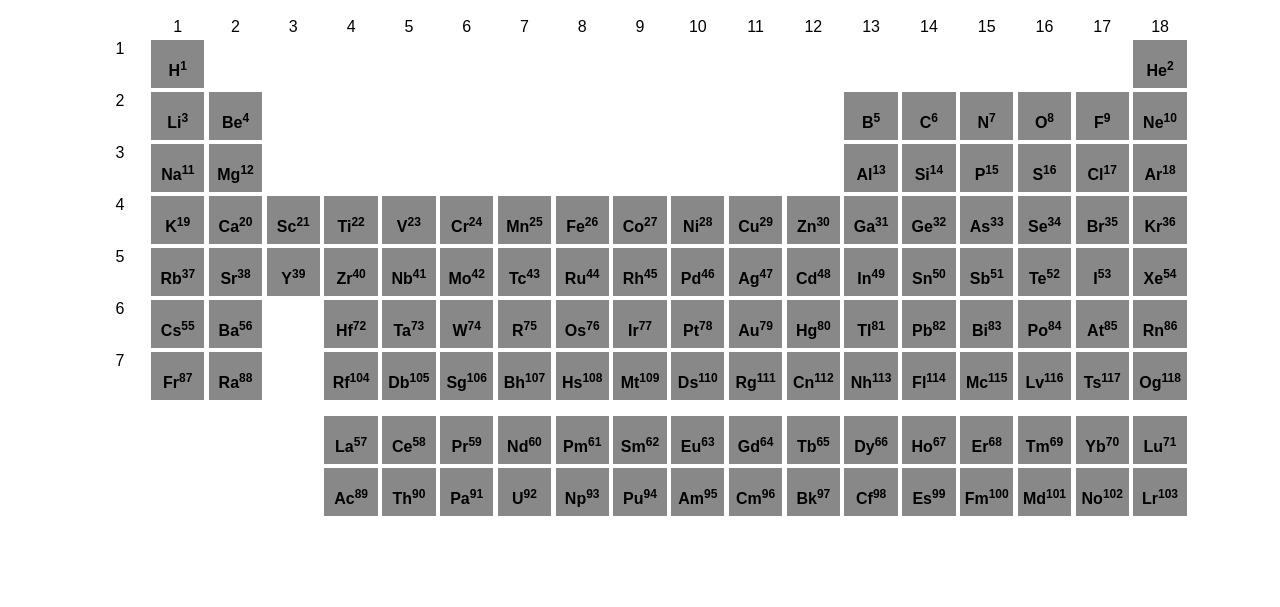
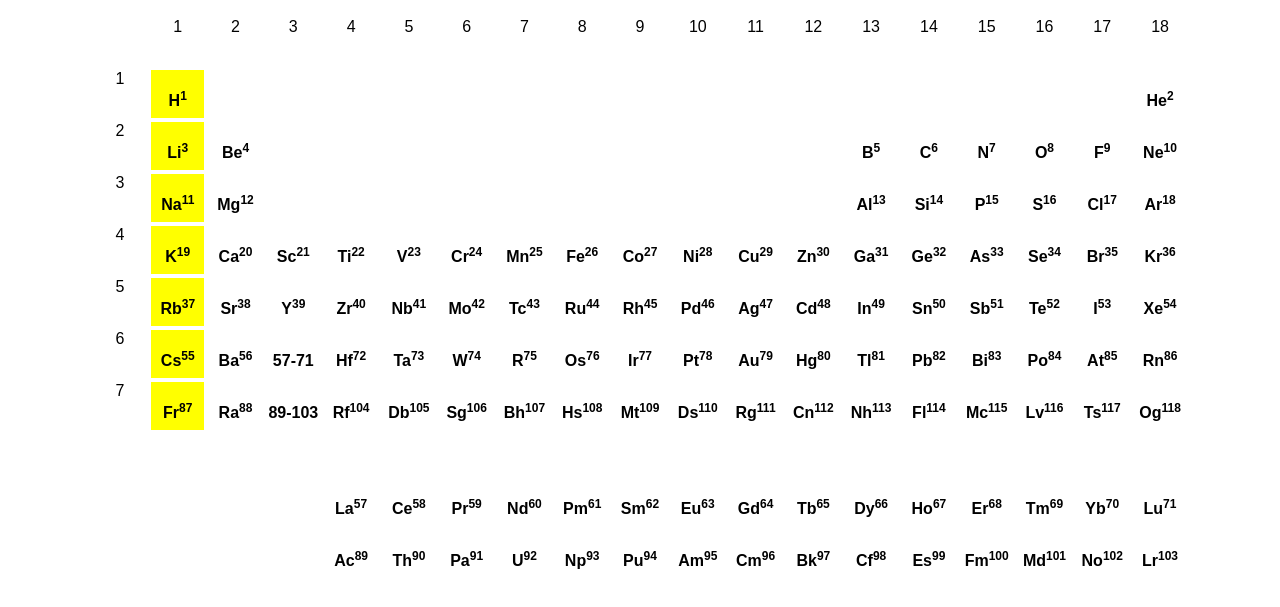
Before and after one commit to leiurus17/pure-periodic-table, a plain HTML site: page index.html in a window 1280 px wide. Shown: the part 73-680 px from the top of the page. Drawn offline with Linux system fonts and the light colour scheme.

Commit message:
Alkali metals color: yellow

```diff
--- a/index.html
+++ b/index.html
@@ -24,14 +24,29 @@
 
 			.grid-unit-bar {
 				height: 3em;
-				background: #888888;
 			}
 			.grid-unit-blank {
-				height: 3em auto;
+				height: 3em;
 				background: #FFFFFF;
 			}
 			.height-em {
 				height: 0.25em;
+			}
+
+			.alkali-metals {
+				background:#ffff00;
+			}
+
+			.alkaline-earth-metals {
+			}
+
+			.lanthanoids {
+			}
+
+			.actinoids {
+			}
+
+			.transition-metals {
 			}
 		</style>
 	</head>
@@ -66,7 +81,7 @@
 
 				<div class = "grid-unit-width pure-u-1">
 				    <div class = "pure-u-1-24">1</div>
-					<div class = "grid-unit-bar pure-u-1-24"><h4>H<sup>1</sup></h4></div>
+					<div class = "grid-unit-bar alkali-metals pure-u-1-24"><h4>H<sup>1</sup></h4></div>
 					<div class = "grid-unit-blank pure-u-1-24"></div>
 					<div class = "grid-unit-blank pure-u-1-24"></div>
 					<div class = "grid-unit-blank pure-u-1-24"></div>
@@ -90,7 +105,7 @@
 
 				<div class = "grid-unit-width pure-u-1">
 				    <div class = "pure-u-1-24">2</div>
-					<div class = "grid-unit-bar pure-u-1-24"><h4>Li<sup>3</sup></h4></div>
+					<div class = "grid-unit-bar alkali-metals pure-u-1-24"><h4>Li<sup>3</sup></h4></div>
 					<div class = "grid-unit-bar pure-u-1-24"><h4>Be<sup>4</sup></h4></div>
 					<div class = "grid-unit-blank pure-u-1-24"></div>
 					<div class = "grid-unit-blank pure-u-1-24"></div>
@@ -113,7 +128,7 @@
 
 				<div class = "grid-unit-width pure-u-1">
 				    <div class = "pure-u-1-24">3</div>
-					<div class = "grid-unit-bar pure-u-1-24"><h4>Na<sup>11</sup></h4></div>
+					<div class = "grid-unit-bar alkali-metals pure-u-1-24"><h4>Na<sup>11</sup></h4></div>
 					<div class = "grid-unit-bar pure-u-1-24"><h4>Mg<sup>12</sup></h4></div>
 					<div class = "grid-unit-blank pure-u-1-24"></div>
 					<div class = "grid-unit-blank pure-u-1-24"></div>
@@ -137,7 +152,7 @@
 
 				<div class = "grid-unit-width pure-u-1">
 				    <div class = "pure-u-1-24">4</div>
-					<div class = "grid-unit-bar pure-u-1-24"><h4>K<sup>19</sup></h4></div>
+					<div class = "grid-unit-bar alkali-metals pure-u-1-24"><h4>K<sup>19</sup></h4></div>
 					<div class = "grid-unit-bar pure-u-1-24"><h4>Ca<sup>20</sup></h4></div>
 					<div class = "grid-unit-bar pure-u-1-24"><h4>Sc<sup>21</sup></h4></div>
 					<div class = "grid-unit-bar pure-u-1-24"><h4>Ti<sup>22</sup></h4></div>
@@ -161,7 +176,7 @@
 
 				<div class = "grid-unit-width pure-u-1">
 				    <div class = "pure-u-1-24">5</div>
-					<div class = "grid-unit-bar pure-u-1-24"><h4>Rb<sup>37</sup></h4></div>
+					<div class = "grid-unit-bar alkali-metals pure-u-1-24"><h4>Rb<sup>37</sup></h4></div>
 					<div class = "grid-unit-bar pure-u-1-24"><h4>Sr<sup>38</sup></h4></div>
 					<div class = "grid-unit-bar pure-u-1-24"><h4>Y<sup>39</sup></h4></div>
 					<div class = "grid-unit-bar pure-u-1-24"><h4>Zr<sup>40</sup></h4></div>
@@ -185,9 +200,9 @@
 
 				<div class = "grid-unit-width pure-u-1">
 				    <div class = "pure-u-1-24">6</div>
-					<div class = "grid-unit-bar pure-u-1-24"><h4>Cs<sup>55</sup></h4></div>
+					<div class = "grid-unit-bar alkali-metals pure-u-1-24"><h4>Cs<sup>55</sup></h4></div>
 					<div class = "grid-unit-bar pure-u-1-24"><h4>Ba<sup>56</sup></h4></div>
-					<div class = "grid-unit-blank pure-u-1-24"><h4><sup></sup></h4></div>
+					<div class = "grid-unit-blank pure-u-1-24"><h4>57-71<sup></sup></h4></div>
 					<div class = "grid-unit-bar pure-u-1-24"><h4>Hf<sup>72</sup></h4></div>
 					<div class = "grid-unit-bar pure-u-1-24"><h4>Ta<sup>73</sup></h4></div>
 					<div class = "grid-unit-bar pure-u-1-24"><h4>W<sup>74</sup></h4></div>
@@ -209,9 +224,9 @@
 
 				<div class = "grid-unit-width pure-u-1">
 				    <div class = "pure-u-1-24">7</div>
-					<div class = "grid-unit-bar pure-u-1-24"><h4>Fr<sup>87</sup></h4></div>
+					<div class = "grid-unit-bar alkali-metals pure-u-1-24"><h4>Fr<sup>87</sup></h4></div>
 					<div class = "grid-unit-bar pure-u-1-24"><h4>Ra<sup>88</sup></h4></div>
-					<div class = "grid-unit-blank pure-u-1-24"><h4><sup></sup></h4></div>
+					<div class = "grid-unit-blank pure-u-1-24"><h4>89-103<sup></sup></h4></div>
 					<div class = "grid-unit-bar pure-u-1-24"><h4>Rf<sup>104</sup></h4></div>
 					<div class = "grid-unit-bar pure-u-1-24"><h4>Db<sup>105</sup></h4></div>
 					<div class = "grid-unit-bar pure-u-1-24"><h4>Sg<sup>106</sup></h4></div>
@@ -276,7 +291,7 @@
 					<div class = "grid-unit-bar pure-u-1-24"><h4>No<sup>102</sup></h4></div>
 					<div class = "grid-unit-bar pure-u-1-24"><h4>Lr<sup>103</sup></h4></div>
 				</div>
-
+				</div>
 			</div>
 		</div>
 	</body>
```
